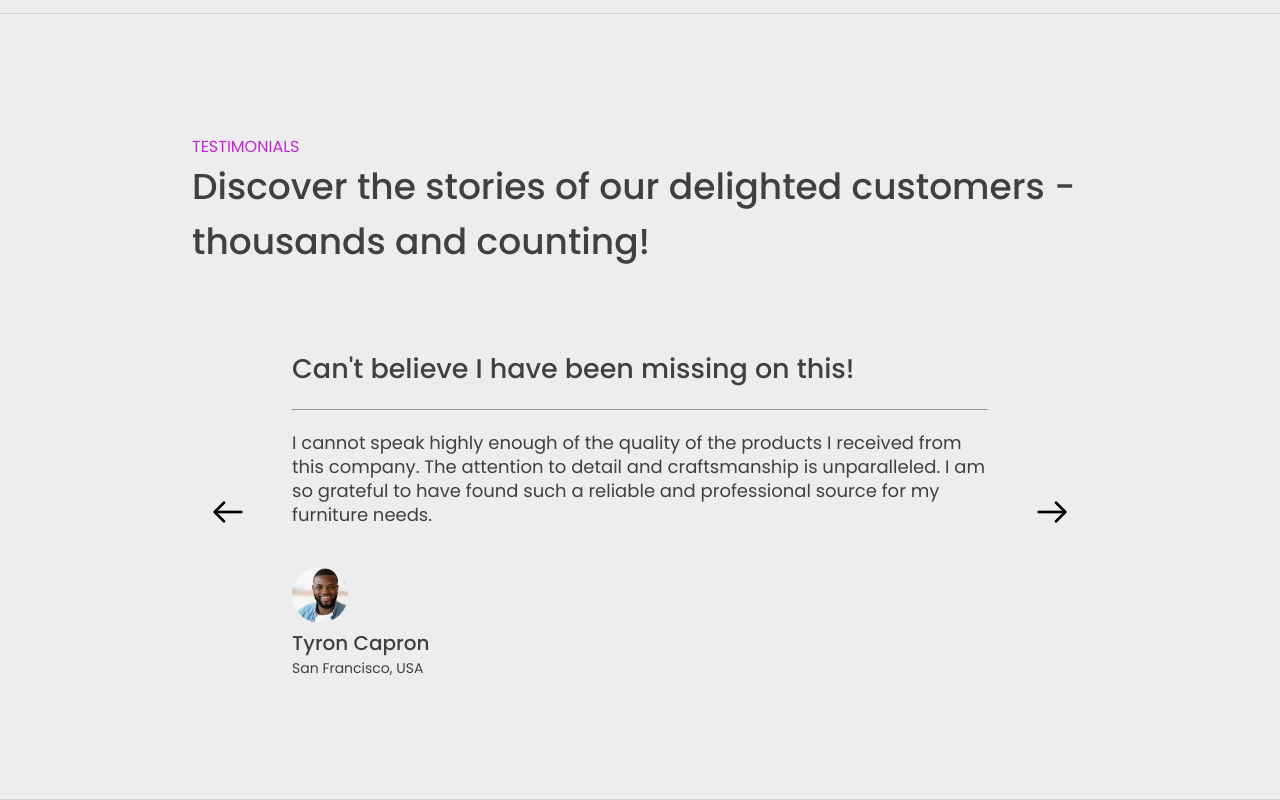
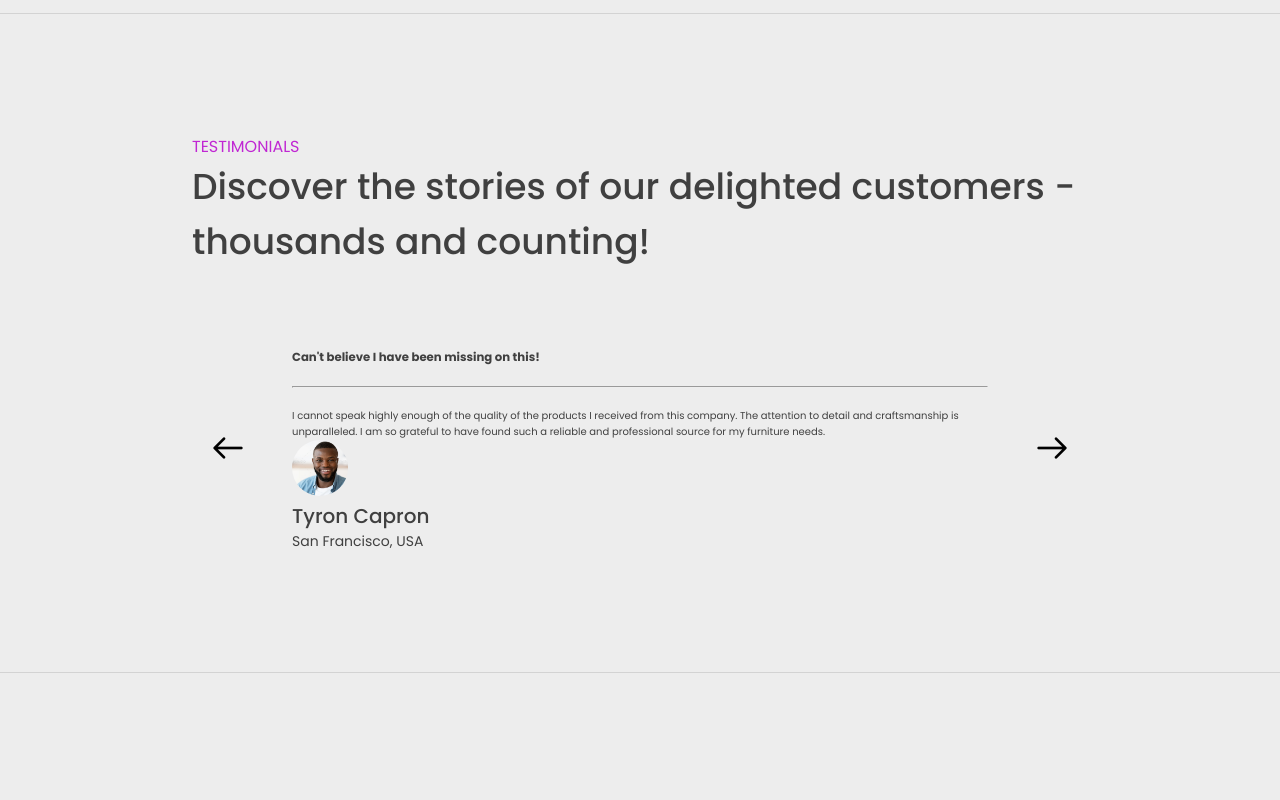
Before and after one commit to dariojularic/x-shopper-dream-e-commerce, a React (Vite) app: page / in a window 1280 px wide. Shown: the part 3110-3910 px from the top of the page. After the commit the page ends 3783 px from the top, so only its background shows below. Built offline with nearby package versions, Linux system fonts and the light colour scheme; no server answers.

Commit message:
Add style

```diff
--- a/src/pages/Home/components/Testimonials.css
+++ b/src/pages/Home/components/Testimonials.css
@@ -18,7 +18,7 @@
   padding: 0 4.8rem;
 }
 
-.testimonial-header {
+/* .testimonial-header {
   font-size: 2.7rem;
   font-weight: 500;
 }
@@ -27,7 +27,7 @@
   font-size: 1.8rem;
   line-height: 2.4rem;
   margin-bottom: 4rem;
-}
+} */
 
 .testimonial-user-img {
   border-radius: 50%;
--- a/src/pages/Products/Index.tsx
+++ b/src/pages/Products/Index.tsx
@@ -1,5 +1,7 @@
 import "./Index.css";
 import Sidebar from "./components/Sidebar";
+
+// koristenje autocomplete?
 
 function Products() {
   return (
```
